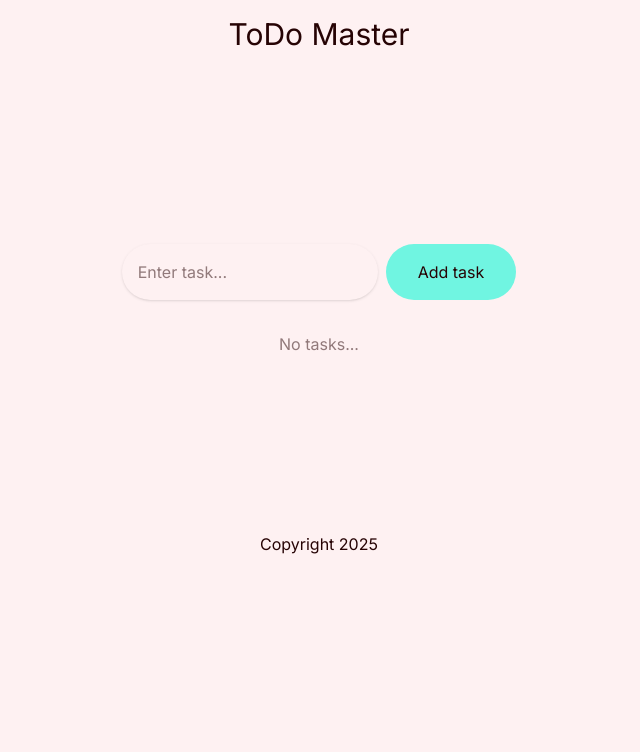
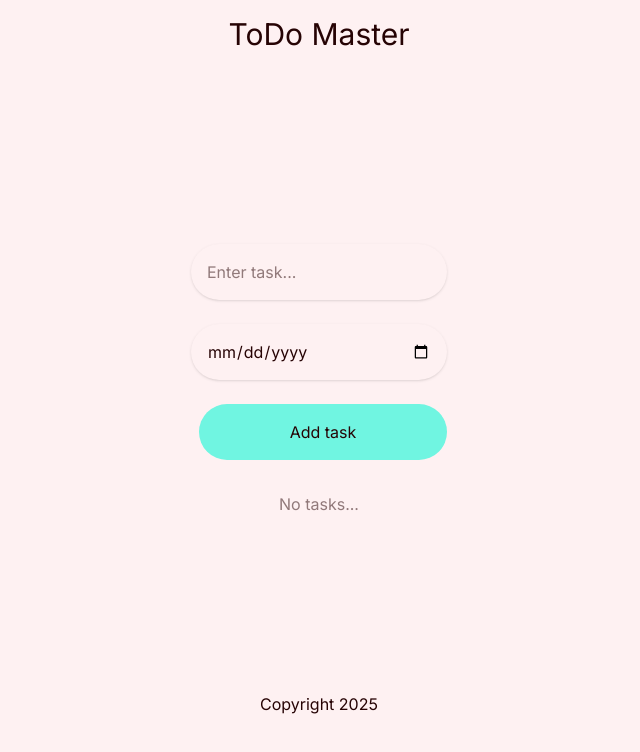
Before and after one commit to jonte265/todo-list-react, a React (Vite) app: page / in a window 1280 px wide. Shown: the top 752 px of the page, without its empty margins (321-961 px from the left). Built offline with nearby package versions, Linux system fonts and the light colour scheme.

Commit message:
change to form html

```diff
--- a/src/components/TodoForm.tsx
+++ b/src/components/TodoForm.tsx
@@ -3,21 +3,36 @@ import TodoList from './TodoList';
 
 function TodoForm() {
   const [newTask, setNewTask] = useState('');
+  const [newDate, setNewDate] = useState('');
   const [tasks, setTasks] = useState([]);
 
   function handleInput(event) {
     setNewTask(event.target.value);
   }
 
-  function addTask() {
-    setTasks([...tasks, newTask]);
+  function handleDate(event) {
+    setNewDate(event.target.value);
+  }
+
+  function addTask(e) {
+    e.preventDefault();
+
+    const newTodoTask = {
+      todo: newTask,
+      date: newDate,
+      id: Date.now(),
+    };
+
+    setTasks([...tasks, newTodoTask]);
     setNewTask('');
+    setNewDate('');
   }
 
   return (
     <>
       <div>
         <div className='flex justify-center p-4'>
+          <form className='flex flex-col gap-6' action='' onSubmit={addTask}>
             <input
               className='bg-background rounded-4xl shadow p-4 w-3xs transition-all duration-75'
               type='text'
@@ -26,12 +41,20 @@ function TodoForm() {
               value={newTask}
               onChange={handleInput}
             />
+            <input
+              className='bg-background rounded-4xl shadow p-4 w-3xs transition-all duration-75 '
+              type='date'
+              required
+              value={newDate}
+              onChange={handleDate}
+            />
             <button
-            onClick={addTask}
+              type='submit'
               className='bg-secondary py-4 px-8 rounded-4xl cursor-pointer ml-2 hover:opacity-80 hover:scale-105 active:opacity-60 active:scale-95 transition-all duration-75'
             >
               Add task
             </button>
+          </form>
         </div>
 
         {tasks.length === 0 && (
--- a/src/components/TodoList.tsx
+++ b/src/components/TodoList.tsx
@@ -1,12 +1,14 @@
 function TodoList({ todolist }) {
+  console.log('yoo:', todolist);
+
   return (
     <div>
-      <ul>
       {todolist.map((tasks, index) => (
-          <div className='flex flex-col justify-center items-center'>
-            <li key={index} className='text-2xl p-4'>
-              {tasks}
-            </li>
+        <div className='flex flex-col gap-4 justify-center items-center items-centertext-2xl p-4 '>
+          <h2 className='text-2xl'>{tasks.todo}</h2>
+          <p className='text-gray-500'>{tasks.date}</p>
+          <p className='text-gray-500 text-xs'>{tasks.id}</p>
+
           <div className='flex flex-row gap-2'>
             <button className='bg-primary text-white py-2 px-6 rounded-3xl cursor-pointer '>
               Edit
@@ -17,7 +19,6 @@ function TodoList({ todolist }) {
           </div>
         </div>
       ))}
-      </ul>
     </div>
   );
 }
```
Lines whose indentation alone changed are shown as unchanged.
